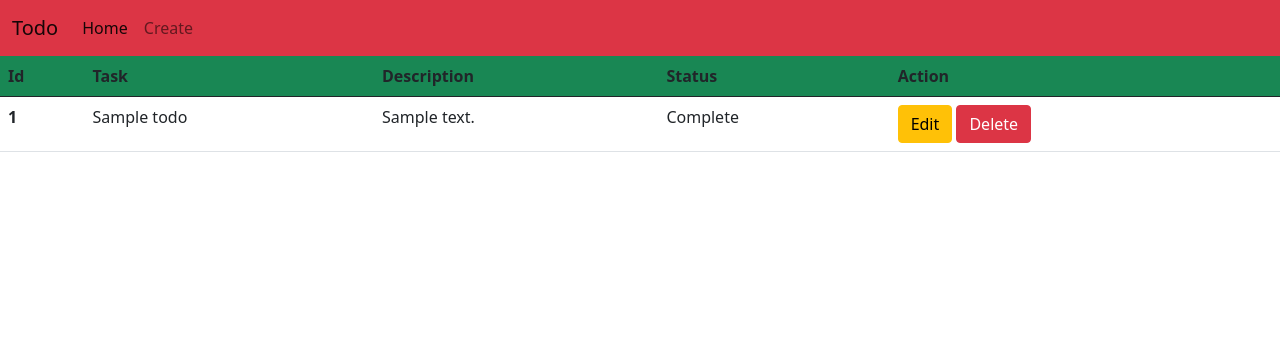
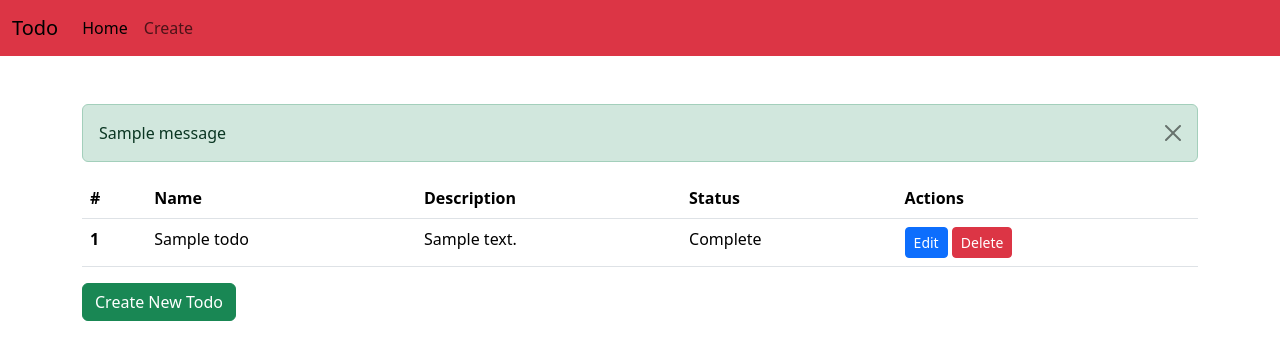
Before and after one commit to HastagKc/Todo-Using-Django-Framework, a Django app: page /home/ in a window 1280 px wide. Shown: the top 360 px of the page. Run offline with Django 5.2, Linux system fonts and the light colour scheme; tables that the repository leaves empty hold one stand-in row (values such as "Sample post"); one stand-in notice (Sample message) is shown.

Commit message:
Complete

```diff
--- a/todo/base/views.py
+++ b/todo/base/views.py
@@ -7,10 +7,8 @@ from .models import Todo
 def home(request):
     # Fetch all Todo objects from the database
     todos = Todo.objects.all()
-
     # Create a dictionary containing the fetched todos
     content = {"todos": todos}
-
     # Render the 'index.html' template with the todos passed in the context
     return render(request, "index.html", context=content)
 
@@ -30,5 +28,28 @@ def create(request):
 # defining the view for edit page
 def edit(request, pk):
     todo = Todo.objects.get(id=pk)
+    if request.method == "POST":
+        name = request.POST.get("name")
+        des = request.POST.get("description")
+        status = request.POST.get("status")
+        todo.name = name
+        todo.description = des
+        todo.status = status
+        todo.save()
+        return redirect("home")
     content = {"todo": todo}
     return render(request, "edit.html", context=content)
+
+
+from django.contrib import messages
+
+
+def delete(request, pk):
+    try:
+        todo = Todo.objects.get(id=pk)
+        todo.delete()
+        messages.success(request, "Todo item deleted successfully.")
+    except Todo.DoesNotExist:
+        messages.error(request, "Todo item does not exist.")
+
+    return redirect("home")
--- a/todo/templates/index.html
+++ b/todo/templates/index.html
@@ -3,21 +3,28 @@
   <head>
     <meta charset="UTF-8" />
     <meta name="viewport" content="width=device-width, initial-scale=1.0" />
-    <link href="https://cdn.jsdelivr.net/npm/bootstrap@5.0.2/dist/css/bootstrap.min.css" rel="stylesheet" integrity="sha384-EVSTQN3/azprG1Anm3QDgpJLIm9Nao0Yz1ztcQTwFspd3yD65VohhpuuCOmLASjC" crossorigin="anonymous" />
-    <script src="https://cdn.jsdelivr.net/npm/bootstrap@5.0.2/dist/js/bootstrap.bundle.min.js" integrity="sha384-MrcW6ZMFYlzcLA8Nl+NtUVF0sA7MsXsP1UyJoMp4YLEuNSfAP+JcXn/tWtIaxVXM" crossorigin="anonymous"></script>
-    <title>Todo</title>
+    <title>Todo List</title>
+    <link href="https://cdn.jsdelivr.net/npm/bootstrap@5.3.0-alpha1/dist/css/bootstrap.min.css" rel="stylesheet" />
   </head>
   <body>
-    <!-- Include html -->
     {% include 'nav_bar.html' %}
+    <div class="container mt-5">
+      {% if messages %}
+        {% for message in messages %}
+          <div class="alert alert-{{ message.tags }} alert-dismissible fade show" role="alert">
+            {{ message }}
+            <button type="button" class="btn-close" data-bs-dismiss="alert" aria-label="Close"></button>
+          </div>
+        {% endfor %}
+      {% endif %}
       <table class="table">
-      <thead class="bg-success">
+        <thead class="thead-dark">
           <tr>
-          <th scope="col">Id</th>
-          <th scope="col">Task</th>
+            <th scope="col">#</th>
+            <th scope="col">Name</th>
             <th scope="col">Description</th>
             <th scope="col">Status</th>
-          <th scope="col">Action</th>
+            <th scope="col">Actions</th>
           </tr>
         </thead>
         <tbody>
@@ -28,15 +35,17 @@
               <td>{{ todo.description }}</td>
               <td>{{ todo.status }}</td>
               <td>
-              <a href="/edit/{{ todo.id }}"><button type="button" class="btn btn-warning">Edit</button></a>
-              <button type="button" class="btn btn-danger">Delete</button>
+                <a href="{% url 'edit' todo.id %}" class="btn btn-primary btn-sm">Edit</a>
+                <a href="{% url 'delete' todo.id %}" class="btn btn-danger btn-sm">Delete</a>
               </td>
             </tr>
           {% endfor %}
         </tbody>
       </table>
+      <a href="{% url 'create' %}" class="btn btn-success">Create New Todo</a>
+    </div>
+
+    <script src="https://cdn.jsdelivr.net/npm/@popperjs/core@2.11.6/dist/umd/popper.min.js"></script>
+    <script src="https://cdn.jsdelivr.net/npm/bootstrap@5.3.0-alpha1/dist/js/bootstrap.min.js"></script>
   </body>
-
-  <script src="https://cdn.jsdelivr.net/npm/@popperjs/core@2.9.2/dist/umd/popper.min.js" integrity="sha384-IQsoLXl5PILFhosVNubq5LC7Qb9DXgDA9i+tQ8Zj3iwWAwPtgFTxbJ8NT4GN1R8p" crossorigin="anonymous"></script>
-  <script src="https://cdn.jsdelivr.net/npm/bootstrap@5.0.2/dist/js/bootstrap.min.js" integrity="sha384-cVKIPhGWiC2Al4u+LWgxfKTRIcfu0JTxR+EQDz/bgldoEyl4H0zUF0QKbrJ0EcQF" crossorigin="anonymous"></script>
 </html>
--- a/todo/todo/urls.py
+++ b/todo/todo/urls.py
@@ -17,11 +17,12 @@ Including another URLconf
 
 from django.contrib import admin
 from django.urls import path
-from base.views import home, create, edit
+from base.views import home, create, edit, delete
 
 urlpatterns = [
     path("admin/", admin.site.urls),
     path("home/", home, name="home"),
     path("create/", create, name="create"),
     path("edit/<int:pk>/", edit, name="edit"),
+    path("delete/<int:pk>/", delete, name="delete"),
 ]
```
Also changed, not shown: todo/db.sqlite3. Lines whose indentation alone changed are shown as unchanged.
